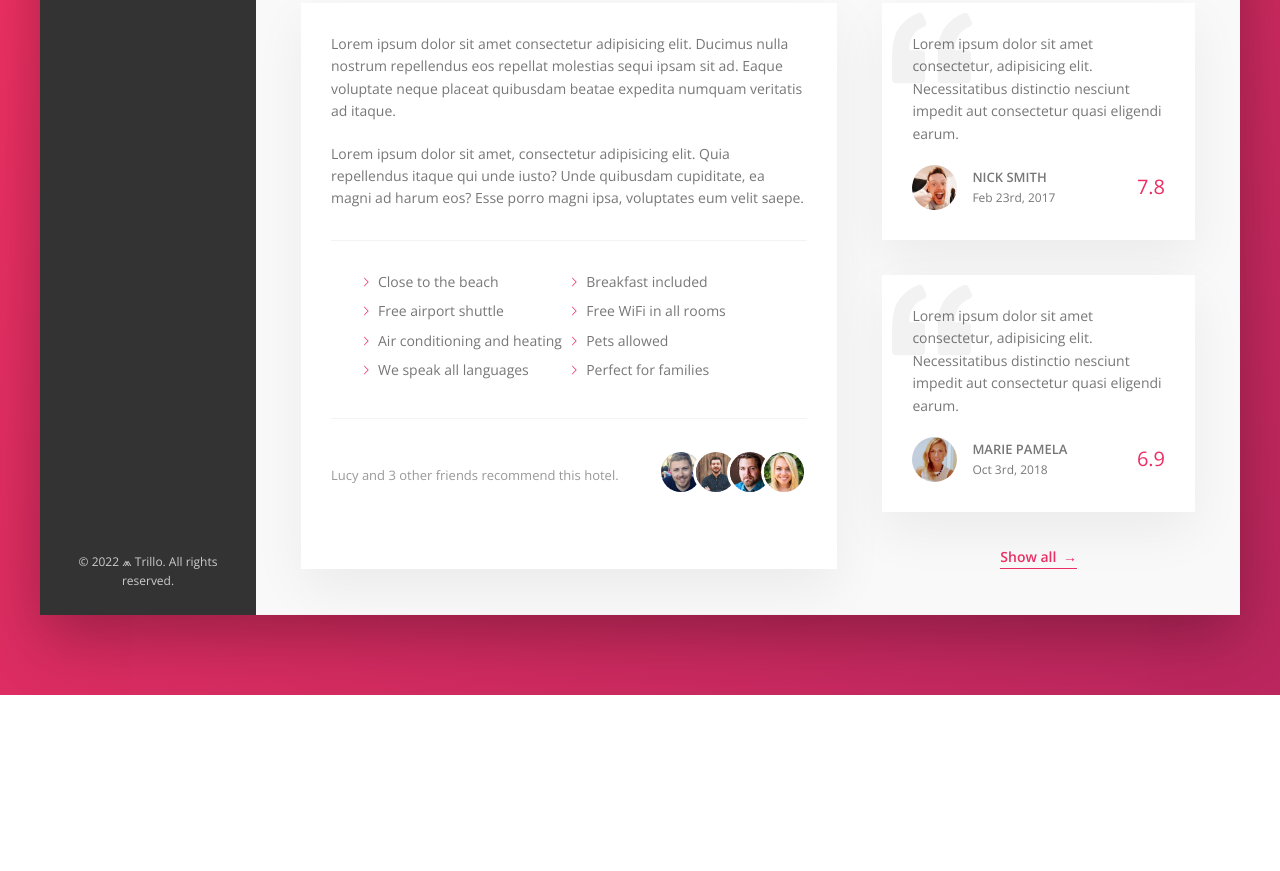
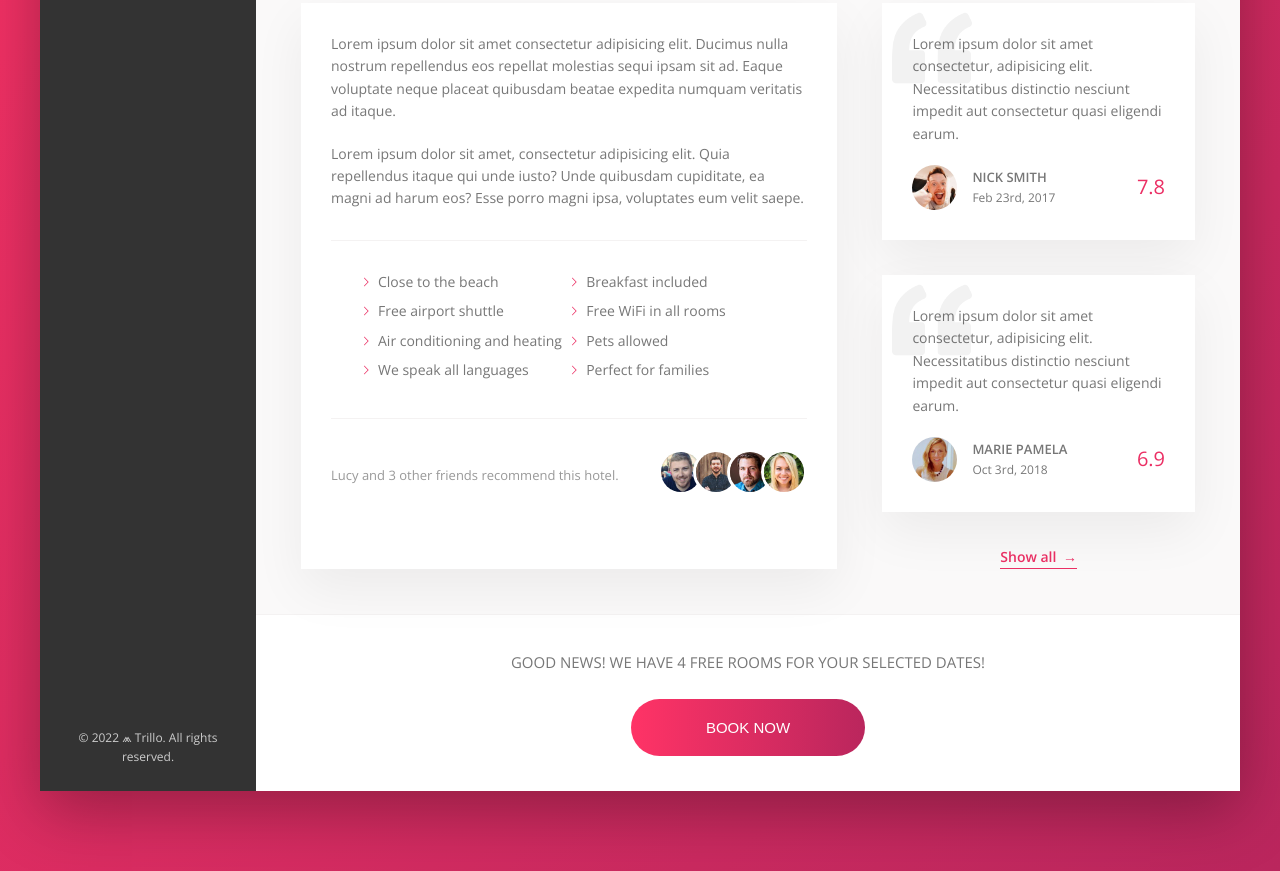
Before and after one commit to shaneiadt/Trillo, a website: page index.html in a window 1280 px wide. Shown: the part 644-1515 px from the top of the page. Before the commit the page ends 1339 px from the top, so only its background shows below. Drawn offline with nearby package versions, Linux system fonts and the light colour scheme.

Commit message:
cta section

```diff
--- a/index.html
+++ b/index.html
@@ -244,6 +244,15 @@
               <button class="btn-inline">Show all <span>&rarr;</span></button>
             </div>
           </div>
+          <div class="cta">
+            <h2 class="cta__book-now">
+              Good news! We have 4 free rooms for your selected dates!
+            </h2>
+            <button class="btn">
+              <span class="btn__visible">Book Now</span>
+              <span class="btn__invisible">Only 4 rooms left</span>
+            </button>
+          </div>
         </main>
       </div>
     </div>
--- a/sass/_components.scss
+++ b/sass/_components.scss
@@ -258,7 +258,7 @@
 
   & span {
     margin-left: 3px;
-    transition: margin-left .2s;
+    transition: margin-left 0.2s;
   }
 
   &:hover {
@@ -415,3 +415,71 @@
     color: var(--color-primary);
   }
 }
+
+.cta {
+  padding: 3.5rem;
+  text-align: center;
+
+  &__book-now {
+    text-transform: uppercase;
+    font-size: 1.5rem;
+    font-weight: 300;
+    margin-bottom: 2.5rem;
+  }
+}
+
+.btn {
+  cursor: pointer;
+  font-size: 1.5rem;
+  text-transform: uppercase;
+  font-weight: 300;
+  border-radius: 100px;
+  border: none;
+  background-image: linear-gradient(
+    to right,
+    var(--color-primary-light),
+    var(--color-primary-dark)
+  );
+  color: #fff;
+  position: relative;
+  overflow: hidden;
+
+  & > * {
+    display: inline-block;
+    height: 100%;
+    width: 100%;
+    transition: all 0.2s;
+  }
+
+  &__visible {
+    padding: 2rem 7.5rem;
+  }
+
+  &__invisible {
+    position: absolute;
+    left: 0;
+    top: -100%;
+    padding: 2rem 0;
+  }
+
+  &:hover {
+    background-image: linear-gradient(
+    to left,
+    var(--color-primary-light),
+    var(--color-primary-dark)
+  );
+  }
+
+  &:hover &__visible {
+    transform: translateY(100%);
+  }
+
+  &:hover &__invisible {
+    top: 0;
+  }
+
+  &:focus {
+    outline: none;
+    animation: pulsate 1s infinite;
+  }
+}
```
Also changed, not shown: css/style.css.
